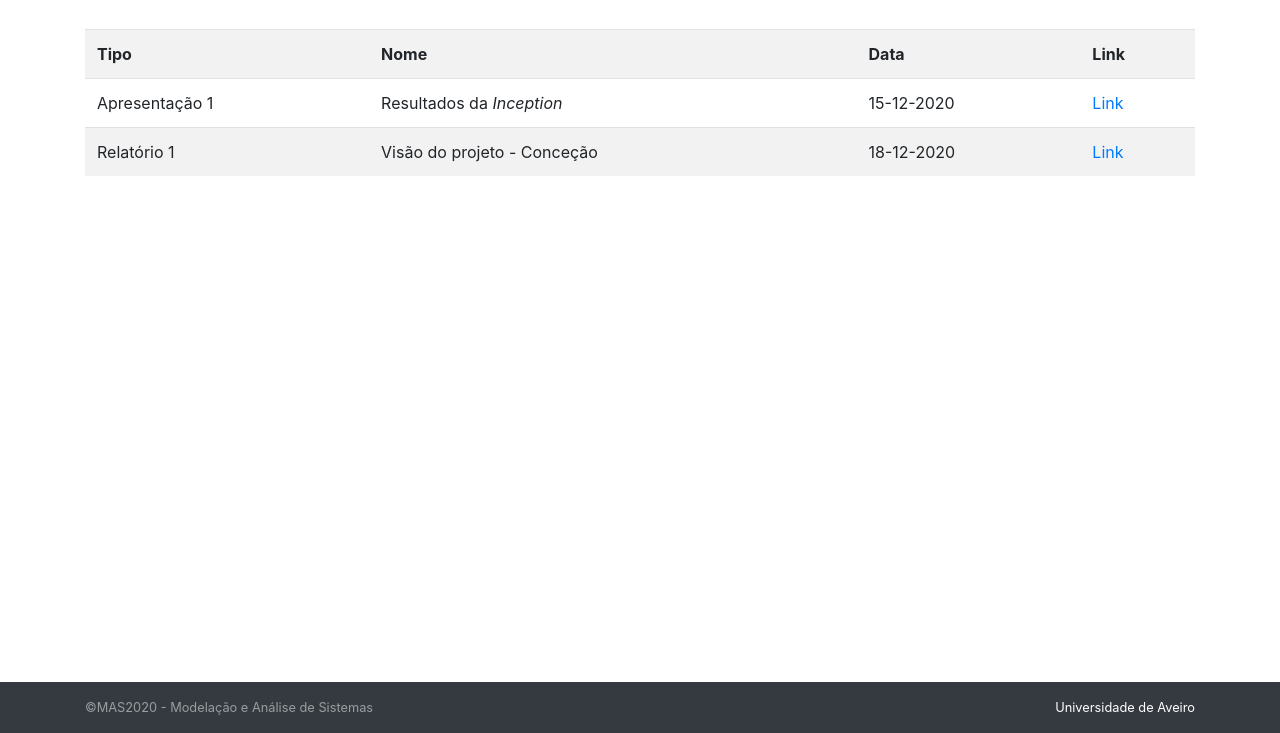
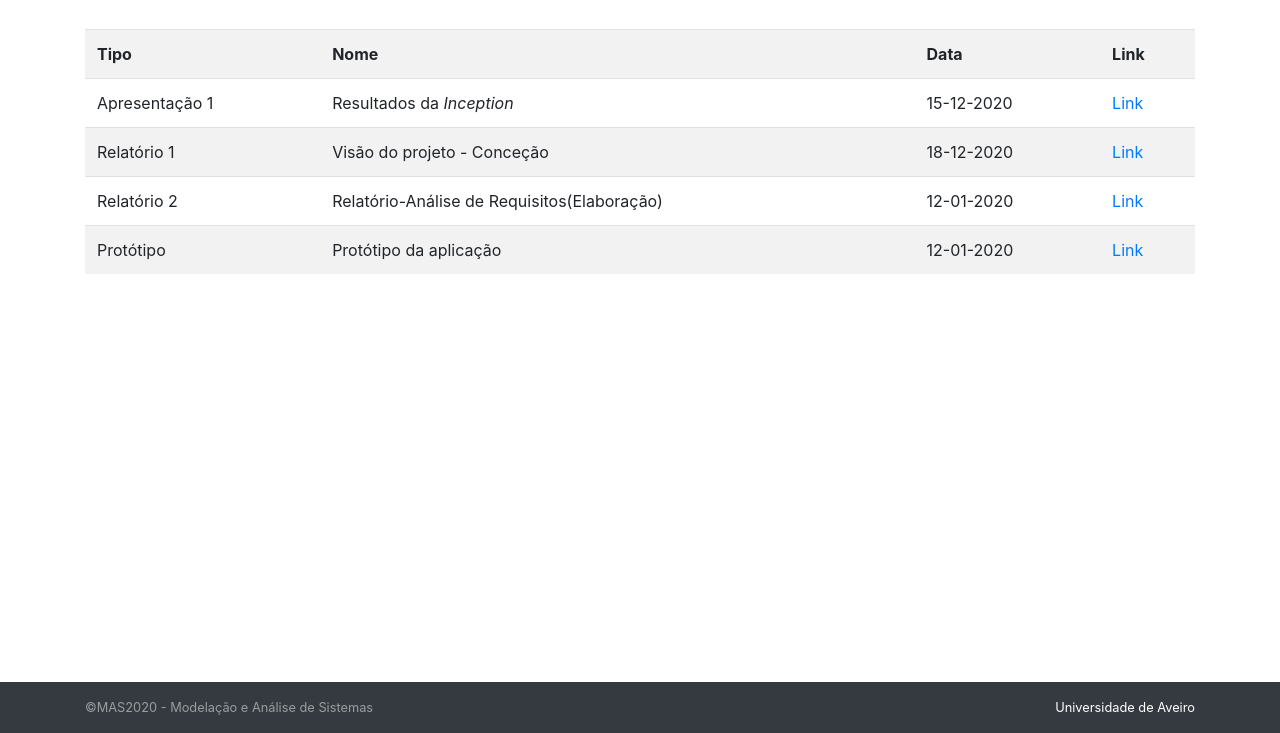
Before and after one commit to LukasRepos/fitlink, a plain HTML site: page delivery.html in a window 1280 px wide. Shown: the part 67-800 px from the top of the page. Drawn offline with nearby package versions, Linux system fonts and the light colour scheme.

Commit message:
Added resources

```diff
--- a/delivery.html
+++ b/delivery.html
@@ -56,6 +56,18 @@
             <td>18-12-2020</td>
             <td><a href="./assets/reports/MAS-E2-Relatorio_Visao.pdf">Link</a></td>
         </tr>
+        <tr>
+            <td>Relatório 2</td>
+            <td>Relatório-Análise de Requisitos(Elaboração)</td>
+            <td>12-01-2020</td>
+            <td><a href="./assets/reports/MAS-E3-Relatorio%20de%20Analise.docx.pdf">Link</a></td>
+        </tr>
+        <tr>
+            <td>Protótipo</td>
+            <td>Protótipo da aplicação</td>
+            <td>12-01-2020</td>
+            <td><a href="./assets/reports/MASprototipo.apk">Link</a></td>
+        </tr>
     </table>
 </main>
 
```
Also changed, not shown: assets/reports/Imagem de auxilio ao prototipo.png (added), assets/reports/ReadMe.txt (added), 2 other files.
